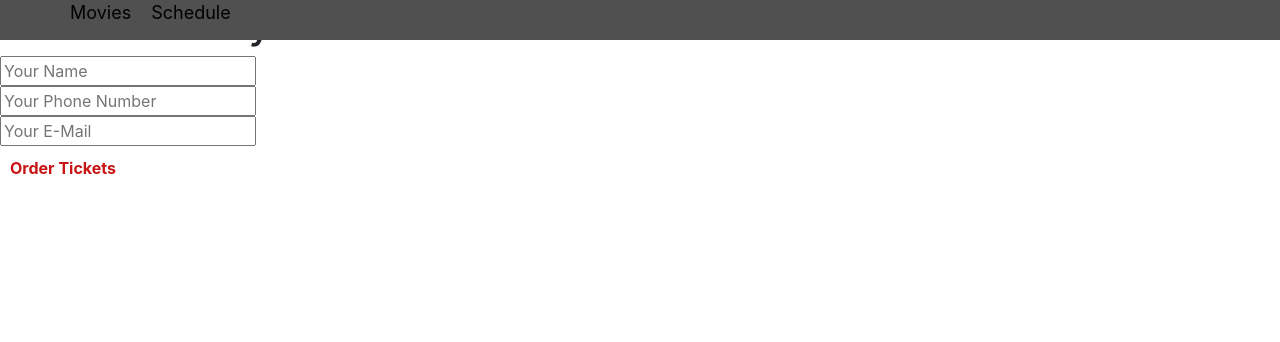
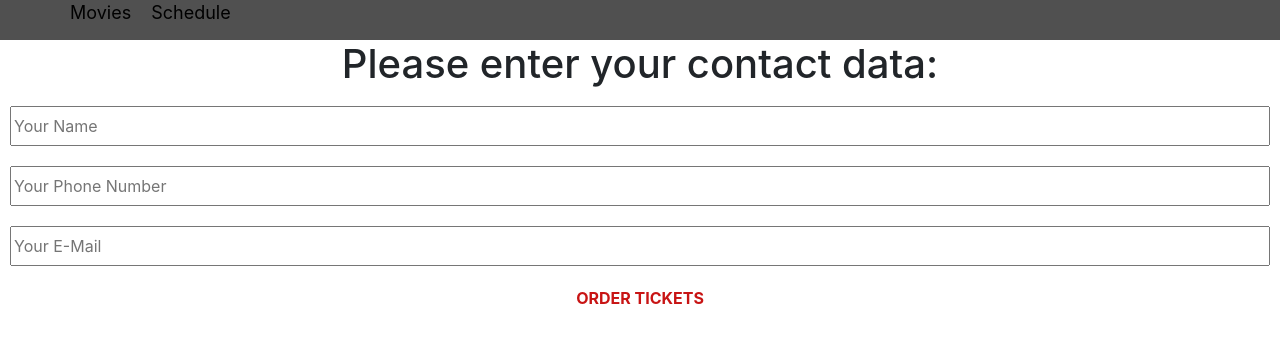
Before and after one commit to SlavHadz/React, a React (Create React App) app in the folder cinema-app/cinema-app/: page /order-form in a window 1280 px wide. Shown: the top 342 px of the page. Built offline with nearby package versions, Linux system fonts and the light colour scheme.

Commit message:
improved order-form

```diff
--- /dev/null
+++ b/cinema-app/cinema-app/src/components/orderForm/Input/Input.css
@@ -0,0 +1,11 @@
+.Input {
+    width: 100%;
+    padding: 10px;
+    box-sizing: border-box;
+}
+
+.InputElement {
+    display: block;
+    width: 100%;
+    height: 40px;
+}
--- a/cinema-app/cinema-app/src/components/orderForm/Input/Input.js
+++ b/cinema-app/cinema-app/src/components/orderForm/Input/Input.js
@@ -1,8 +1,11 @@
 import React from 'react';
+import './Input.css';
 
 const input = (props) => (
-    <div>
-        <input value={props.value} {...props.elementConfig}/>
+    <div className='Input'>
+        <input className='InputElement' value={props.value}
+        onChange={props.changed}
+        {...props.elementConfig}/>
     </div>
 )
 
--- /dev/null
+++ b/cinema-app/cinema-app/src/containers/ContactData/ContactData.css
@@ -0,0 +1,5 @@
+.ContactData {
+    margin-top: 40px;
+    text-align: center;
+    width: 100%;
+}
--- a/cinema-app/cinema-app/src/containers/ContactData/ContactData.js
+++ b/cinema-app/cinema-app/src/containers/ContactData/ContactData.js
@@ -1,6 +1,9 @@
 import React, { Component } from 'react';
 import Button from '../../components/Button/Button';
 import Input from '../../components/orderForm/Input/Input';
+import axios from '../../axios';
+import Spinner from '../../components/Spinner/Spinner';
+import './ContactData.css';
 
 class ContactData extends Component {
     state = {
@@ -26,7 +29,34 @@ class ContactData extends Component {
                     placeholder: 'Your E-Mail'
                 }
             }
+        },
+        loading: false
+    }
+
+    orderTicketsHandler = () => {
+        this.setState({loading: true});
+        let orderData = {
+            name: this.state.orderForm.name.value,
+            phone: this.state.orderForm.phone.value,
+            email: this.state.orderForm.email.value,
         }
+        axios.post('/orders.json', orderData)
+            .then(response => {
+                this.setState({loading: false});
+                this.props.history.push('/');
+            })
+    }
+
+    inputChangedHandler = (event, inputIdentifier) => {
+        let updatedOrderForm = {
+            ...this.state.orderForm
+        };
+        let updatedFormElement = {
+            ...updatedOrderForm[inputIdentifier]
+        };
+        updatedFormElement.value = event.target.value;
+        updatedOrderForm[inputIdentifier] = updatedFormElement;
+        this.setState({orderForm: updatedOrderForm});
     }
 
     render() {
@@ -43,14 +73,19 @@ class ContactData extends Component {
                 {formDataElements.map(formElement => (
                     <Input key={formElement.id}
                     value={formElement.config.value}
-                    elementConfig={formElement.config.elementConfig}/>
+                    elementConfig={formElement.config.elementConfig}
+                    changed={(event) => this.inputChangedHandler(event, formElement.id)}/>
                 ))}
-                <Button>Order Tickets</Button>
+                <Button clicked={this.orderTicketsHandler}>ORDER TICKETS</Button>
             </form>
         );
 
+        if(this.state.loading) {
+            form = <Spinner />
+        }
+
         return (
-            <div>
+            <div className='ContactData'>
                 <h1>Please enter your contact data:</h1>
                 {form}
             </div>
```
